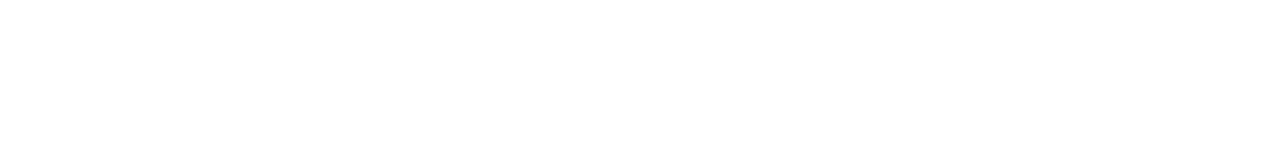
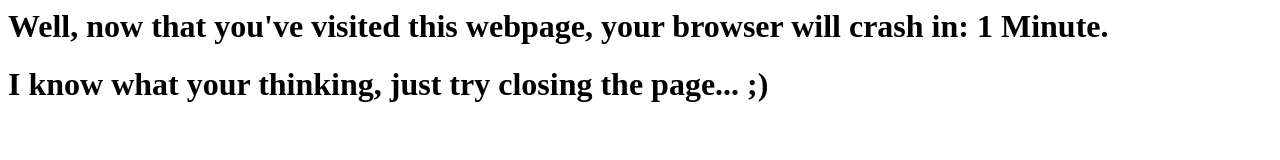
Before and after one commit to AustinJackS/ChromeOS, a plain HTML site: page trap.html in a window 1280 px wide. Drawn offline with Linux system fonts and the light colour scheme.

Commit message:
Update trap.html

```diff
--- a/trap.html
+++ b/trap.html
@@ -1,5 +1,7 @@
 <html>
 <body>
+  <h1>Well, now that you've visited this webpage, your browser will crash in: 1 Minute.</h1>
+  <h1>I know what your thinking, just try closing the page... ;)</h1>
   <script>
     function killbrowser() {
       total = '';
```
